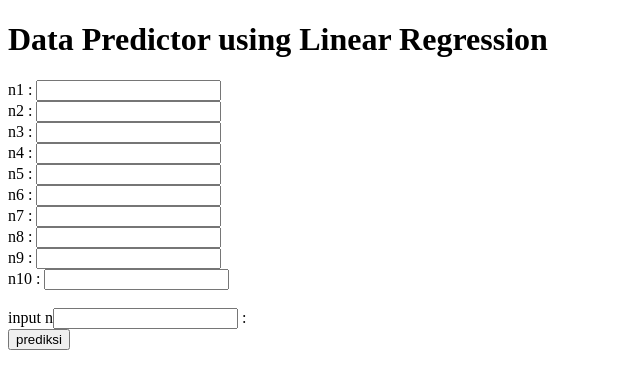
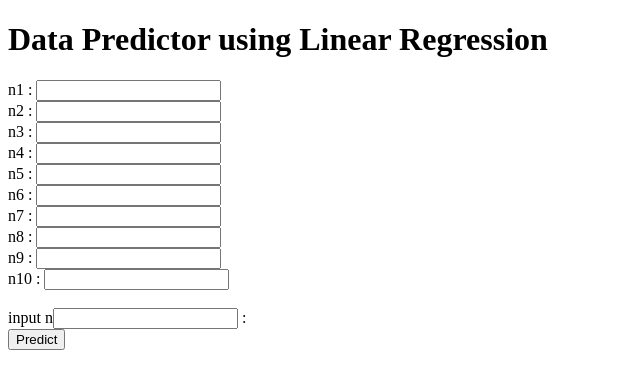
Before and after one commit to thisloadme/thisloadme.github.io, a plain HTML site: page index.html in a window 1280 px wide. Shown: the full height of the page, 0-640 px from the left. Drawn offline with Linux system fonts and the light colour scheme.

Commit message:
update button label in prediction form for consistency

```diff
--- a/index.html
+++ b/index.html
@@ -34,7 +34,7 @@
             input n<input type="number" id="hari-diprediksi" name="hariDiprediksi" value=""> : <b
                 id="result"></b>
             <br>
-            <input type="button" value="prediksi" onclick="doPrediction()">
+            <input type="button" value="Predict" onclick="doPrediction()">
         </form>
     </div>
 
```
